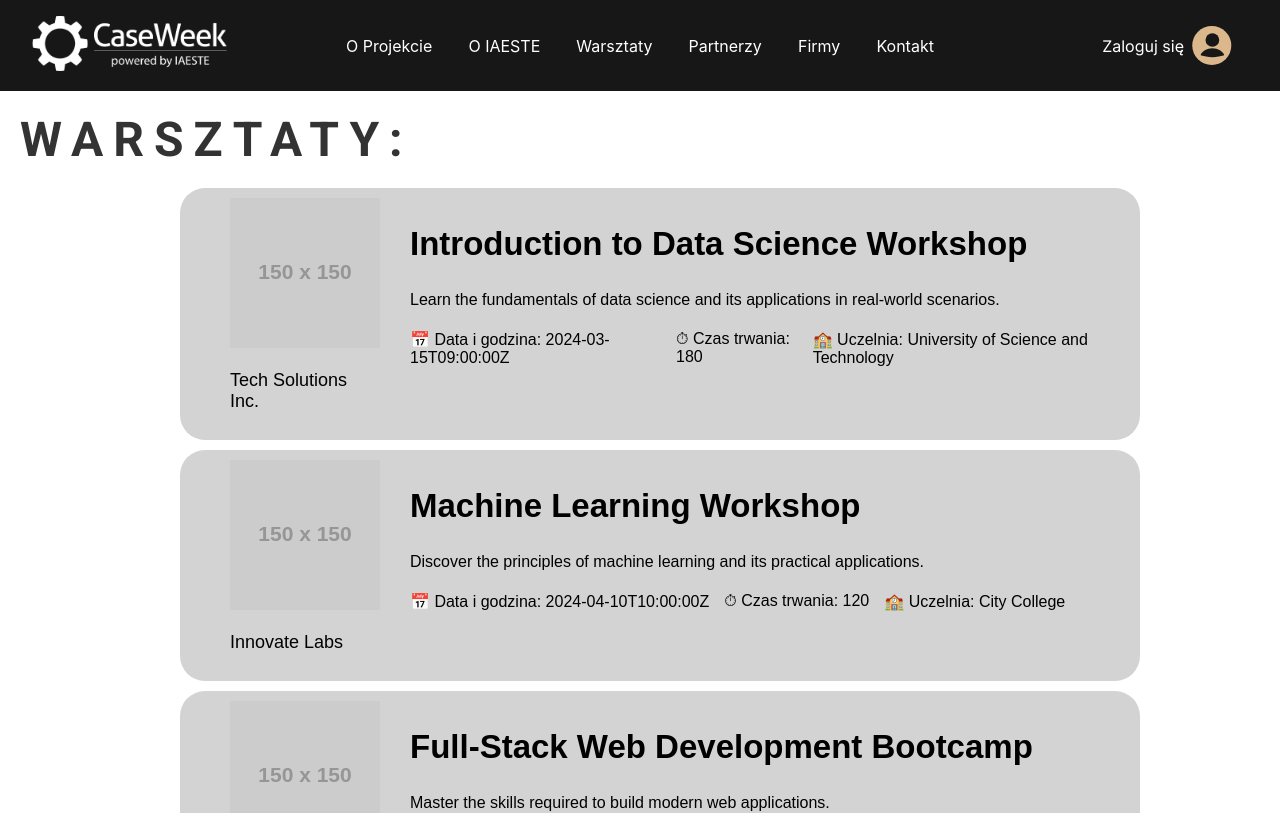
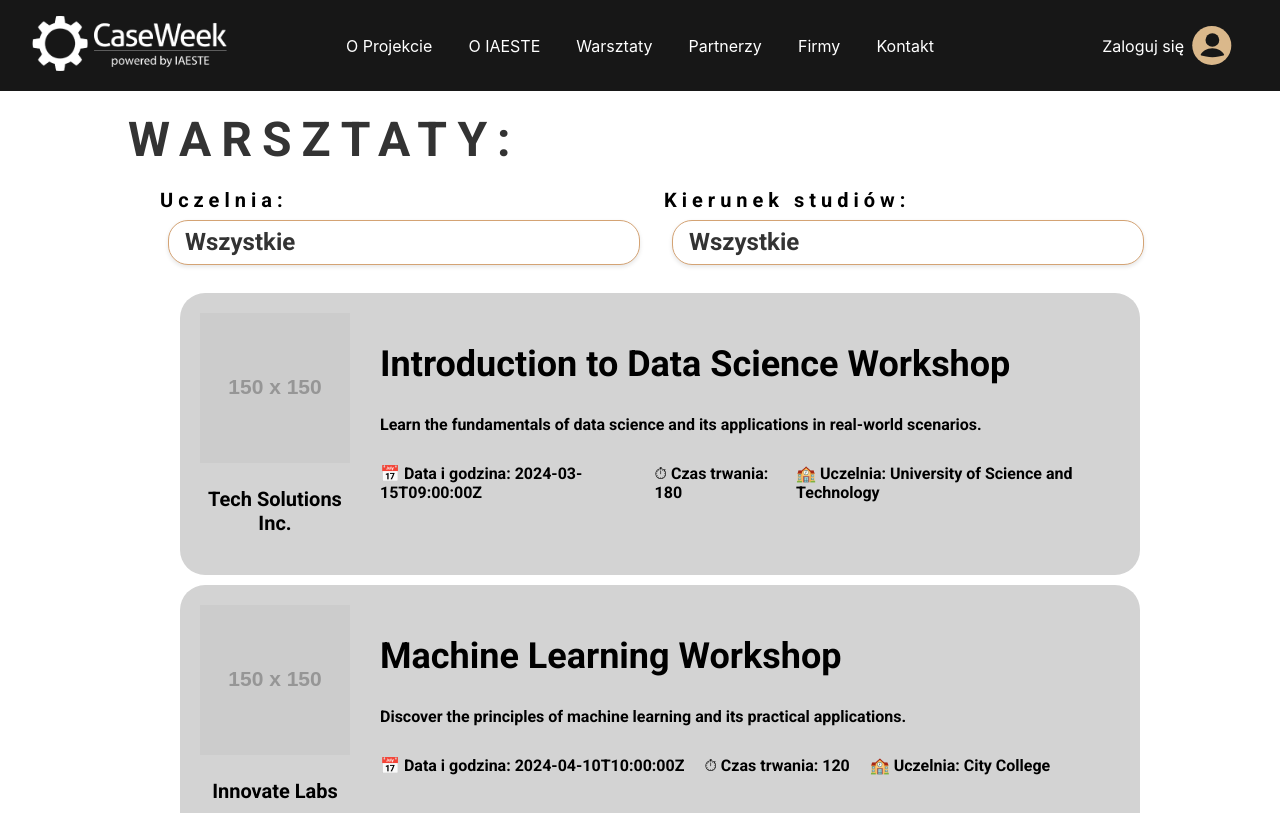
Before and after one commit to IAESTE-AGH/CaseWeek-app, a React (Create React App) app: page /warsztaty in a window 1280 px wide. Shown: the top 813 px of the page. Built offline with nearby package versions, Linux system fonts and the light colour scheme.

Commit message:
added filter option

```diff
--- a/src/components/pages/landing/workshops/WorkshopsList/WorkshopsList.module.css
+++ b/src/components/pages/landing/workshops/WorkshopsList/WorkshopsList.module.css
@@ -1,47 +1,97 @@
 @import url('https://fonts.googleapis.com/css2?family=Roboto:wght@700&display=swap');
 
+.all{
+    list-style-type: none;
+    font-family: 'Roboto', sans-serif;
+    background-color: #ffffff;
+
+}
+
 .workshopsList{
-    list-style-type: none;
-    font-family: Arial, sans-serif;
-    margin: 20px;
-    background-color: #ffffff;
+    margin: 1.25rem;
     display: flex;
     flex-direction: column;
 }
-.site_title {
+.siteTitle {
     font-size: 3rem;
-    margin-top: 20px;
-    margin-bottom: 20px;
-    margin-left: 20px;
+    margin-top: 1.25rem;
+    margin-bottom: 1.25rem;
+    margin-left: 10%;
     font-weight: bold;
     text-align: left;
-    font-family: 'Roboto', sans-serif;
     color: #333;
     text-transform: uppercase;
-    letter-spacing: 10px;
+    letter-spacing: 0.625rem;
 }
+
+.filters{
+    display: flex;
+    gap: 1rem;
+
+    justify-content: center;
+    margin: 0px 10% 1.25rem 12.5%;
+
+}
+
+.individualFilter{
+    display: flex;
+    flex-direction: column;
+    letter-spacing: 0.3125rem;
+    font-size: 1.25rem;
+    width:100%;
+
+}
+
+.filterSelect {
+    appearance: none;
+    -webkit-appearance: none;
+    -moz-appearance: none;
+    background-color: white;
+    border: 1px solid #d4a374;
+    border-radius: 1.25rem;
+    padding: 0.5rem 1rem;
+    margin: 0.5rem;
+    font-size: 1.5rem;
+    font-family: inherit;
+    color: #333;
+    outline: none;
+    cursor: pointer;
+    box-shadow: 0 2px 4px rgba(0, 0, 0, 0.1);
+}
+
+.filterSelect:focus {
+    border-color: #a67c52;
+}
+
+
+.filterSelect::after {
+    content: '▼';
+    position: absolute;
+    right: 1rem;
+    pointer-events: none;
+}
+
+.filterSelect option {
+    font-size: 1rem;
+    background-color: white;
+    color: #333;
+    padding: 0.5rem;
+    border-radius: 1.25rem;
+}
+
+
+.filterSelect option:hover {
+    background-color: #f0f0f0;
+    color: #000;
+}
+
 .card {
     display: flex;
-    gap: 30px;
-    padding: 10px;
+    gap: 1.875rem;
+    padding: 1.25rem;
     background-color: lightgrey;
     border-radius: 25px;
-    margin: 0px 10% 10px 10%;
-}
-
-.company{
-    font-size:18px;
-}
-
-.workshopLink{
-    color: #000;
-    text-decoration: none;
-    font-size: 22px;
-}
-
-.title {
-    font-size: 28px;
-    margin-bottom: 20px;
+    margin: 0px 10% 0.625rem 10%;
 }
 
 .image {
@@ -50,14 +100,34 @@
     object-fit: cover;
 }
 
+.company{
+    font-size:1.25rem;
+    text-align:center;
+}
+
+.title {
+    font-size: 2.5rem;
+    margin-bottom: 1.25rem;
+}
+
+.workshopLink{
+    color: #000;
+    text-decoration: none;
+    font-size: 1.5rem;
+}
+
+.description{
+    /*cos*/
+}
+
 .details {
     display:flex;
     list-style: none;
-    padding: 5px 0px 5px 0px; /*example values for padding*/
-    margin-top: 10px;
+    padding: 0.625rem 0px 0.625rem 0px; /*example values for padding*/
+    margin-top: 1.25rem;
 }
 
 .details_li{
     list-style:none;
-    padding-right: 15px;
+    padding-right: 1.25rem;
 }
--- a/src/components/pages/landing/workshops/WorkshopsList/WorkshopsList.tsx
+++ b/src/components/pages/landing/workshops/WorkshopsList/WorkshopsList.tsx
@@ -1,17 +1,82 @@
 import { WORKSHOPS_MOCKS } from "@/mocks/workshops"
 import { Link } from "react-router-dom"
+import { useState } from "react";
 import s from "./WorkshopsList.module.css"
 
 const WorkshopsList = () => {
+  const [selectedUniversity, setSelectedUniversity] = useState("");
+  const [selectedField, setSelectedField] = useState("");
+
+  // Pobieranie unikalnych uczelni
+  const universities = [
+    ...new Set(WORKSHOPS_MOCKS.map((workshop) => workshop.university.name)),
+  ];
+
+  // Pobieranie unikalnych kierunków studiów
+  const fields = [
+    ...new Set(
+      WORKSHOPS_MOCKS.flatMap((workshop) =>
+        workshop.preferableFieldsOfStudy.map((field) => field.name)
+      )
+    ),
+  ];
+
+  const filteredWorkshops = WORKSHOPS_MOCKS.filter((workshop) => {
+    const matchesUniversity =
+      !selectedUniversity || workshop.university.name === selectedUniversity;
+    const matchesField =
+      !selectedField ||
+      workshop.preferableFieldsOfStudy.some(
+        (field) => field.name === selectedField
+      );
+
+    return matchesUniversity && matchesField;
+  });
 
   return (
-    <section>
-    <h1 className={s.site_title}>Warsztaty:</h1>
+    <section className={s.all}>
+      <h1 className={s.siteTitle}>Warsztaty:</h1>
+
+      <div className={s.filters}>
+          <li className={s.individualFilter}>
+            <label htmlFor="university">Uczelnia:</label>
+            <select
+              id="university"
+              value={selectedUniversity}
+              onChange={(e) => setSelectedUniversity(e.target.value)}
+              className={s.filterSelect}
+            >
+              <option value="">Wszystkie</option>
+              {universities.map((university) => (
+                <option key={university} value={university}>
+                  {university}
+                </option>
+              ))}
+            </select>
+          </li>
+
+          <li className={s.individualFilter}>
+            <label htmlFor="field">Kierunek studiów:</label>
+            <select
+              id="field"
+              value={selectedField}
+              onChange={(e) => setSelectedField(e.target.value)}
+              className={s.filterSelect}
+            >
+              <option value="">Wszystkie</option>
+              {fields.map((field) => (
+                <option key={field} value={field}>
+                  {field}
+                </option>
+              ))}
+            </select>
+          </li>
+        </div>
+
       <ul className={s.workshopsList}>
-        {WORKSHOPS_MOCKS.map(workshop => ( //goes through every workshop listed in workshops_mocks
-            <li>
-              <article className={s.card}>
-                <ul>
+        {filteredWorkshops.map((workshop) => ( //outputs every workshop that fits in filters
+              <li key ={workshop.id} className={s.card}>
+                  <div>
                     <img
                       //src={workshop.company.logoUrl} //not working unfortunately
                       src="https://via.placeholder.com/150"
@@ -19,7 +84,7 @@ const WorkshopsList = () => {
                       className={s.image}
                     />
                     <p className={s.company}>{workshop.company.name}</p>
-                </ul>
+                  </div>
                   <div>
                     <Link to={workshop.id ? `/warsztaty/${workshop.id}` : "/warsztaty"} className={s.workshopLink}>
                       <h2>{workshop.title}</h2>
@@ -32,14 +97,12 @@ const WorkshopsList = () => {
                       <li className={s.details_li}>🏫 Uczelnia: {workshop.university.name}</li>
                     </ul>
                   </div>
-
-              </article>
               </li>
           ))}
       </ul>
     </section>
-  )
+  );
 
-}
+};
 
 export default WorkshopsList
--- a/tsconfig.json
+++ b/tsconfig.json
@@ -1,6 +1,6 @@
 {
     "compilerOptions": {
-        "target": "es5",
+        "target": "es2015",
         "lib": ["dom", "dom.iterable", "esnext"],
         "allowJs": true,
         "skipLibCheck": true,
```
Lines whose indentation alone changed are shown as unchanged.
